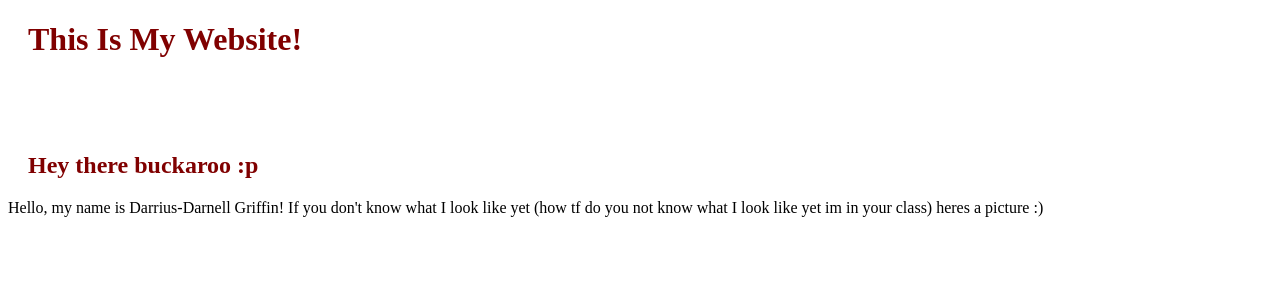
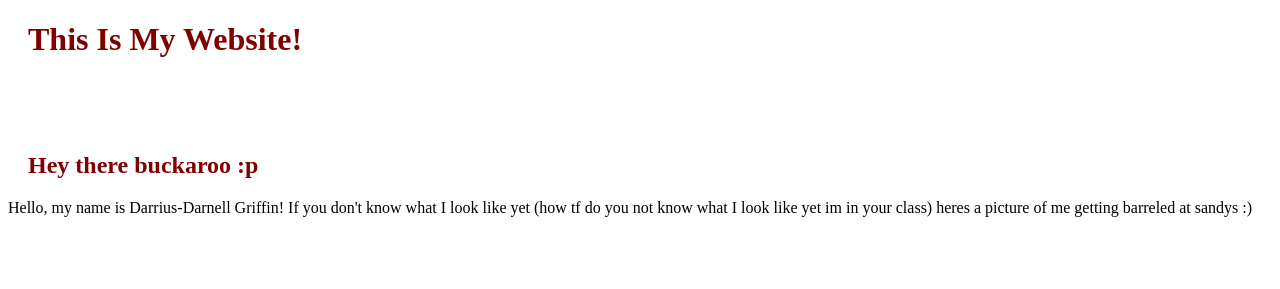
Before and after one commit to DarriusGriffin/darriusdarnellgriffin.github.io, a plain HTML site: page index.html in a window 1280 px wide. Shown: the top 289 px of the page. Drawn offline with Linux system fonts and the light colour scheme.

Commit message:
Update index.html

```diff
--- a/index.html
+++ b/index.html
@@ -11,7 +11,7 @@
   <p>&nbsp;</p>
 
 <h2>Hey there buckaroo :p</h2>
- <p>Hello, my name is Darrius-Darnell Griffin! If you don't know what I look like yet (how tf do you not know what I look like yet im in your class) heres a picture :)</p> <!-- <p> creates a paragraph -->
+ <p>Hello, my name is Darrius-Darnell Griffin! If you don't know what I look like yet (how tf do you not know what I look like yet im in your class) heres a picture of me getting barreled at sandys :)</p> <!-- <p> creates a paragraph -->
   <p>&nbsp;</p>
   <p>&nbsp;</p>
 <img src='https://i.ibb.co/fxNw2Vw/IMG-4377.jpg' width="700" height="500" border="3"/> <!-- Inserts an image onto the website with a border -->
```
